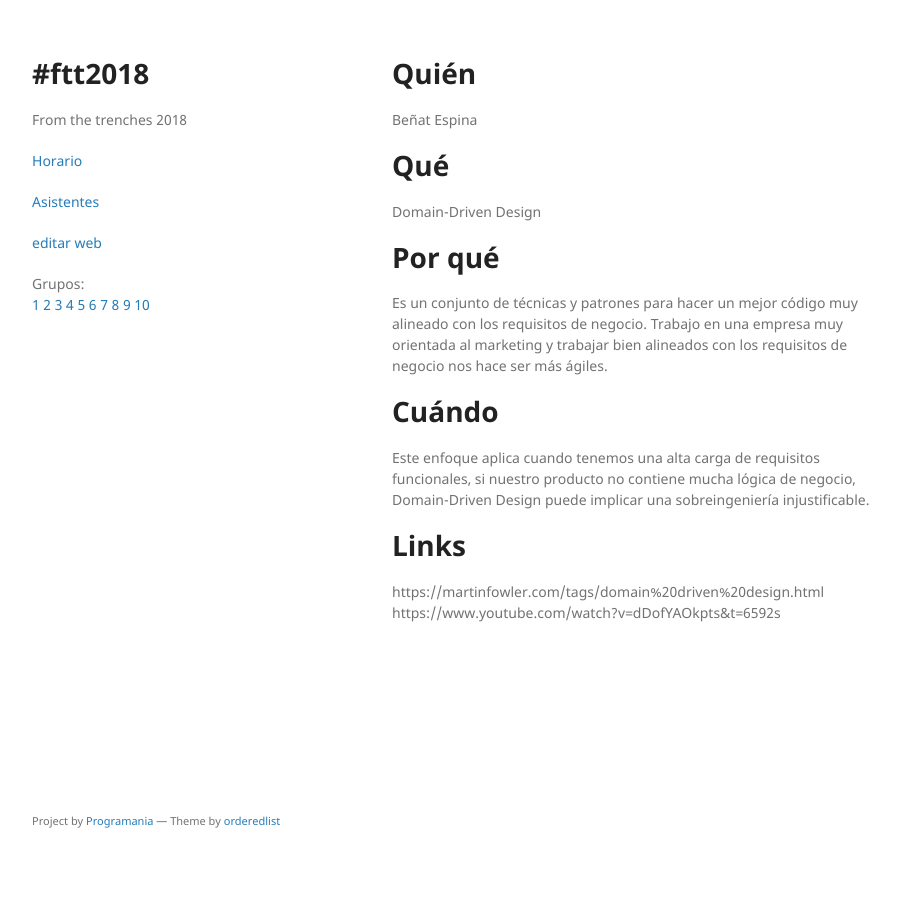
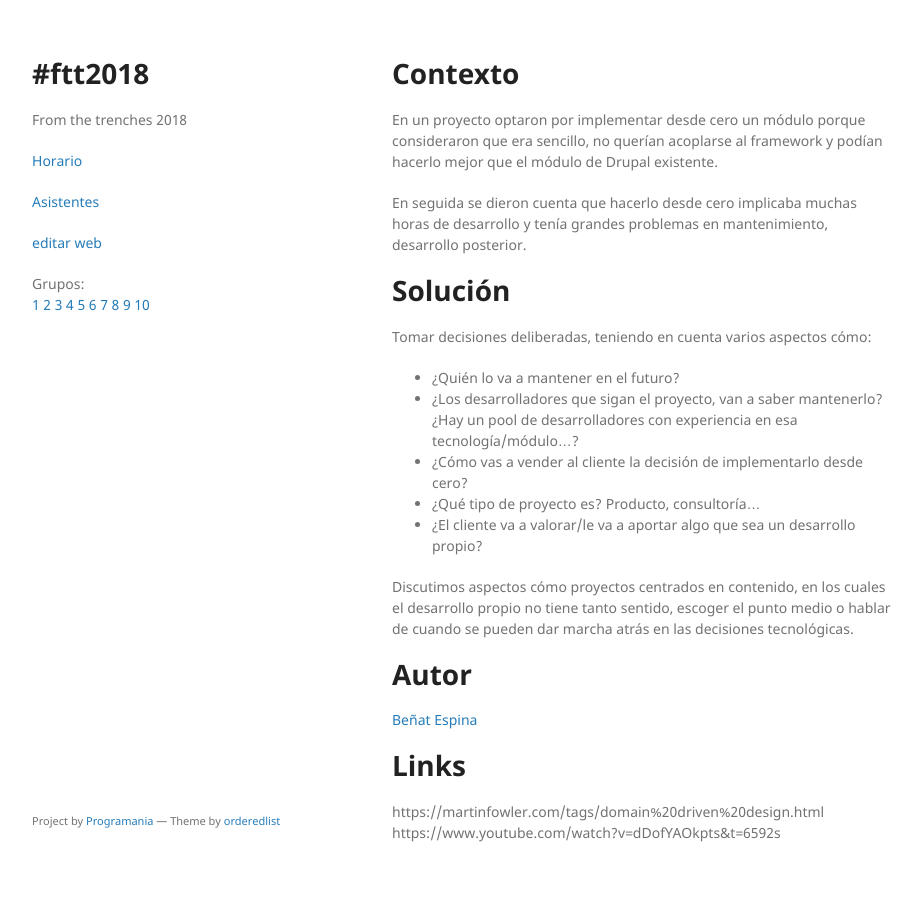
Before and after one commit to xala3pa/ftt2018, a Jekyll site: the page built from experiencias/39.md, in a window 1280 px wide. Shown: the whole page, without its empty margins (178-1100 px from the left). Built offline with Jekyll 4.4.1, drawn with Linux system fonts in a browser that asks for light colours; our own code applies the rules of GitHub Pages for plain Markdown files.

Commit message:
Update 39.md

```diff
--- a/experiencias/39.md
+++ b/experiencias/39.md
@@ -1,14 +1,24 @@
-# Quién
-Beñat Espina
+# Contexto
 
-# Qué
-Domain-Driven Design
+En un proyecto optaron por implementar desde cero un módulo porque consideraron que era sencillo, no querían acoplarse al framework y podían hacerlo mejor que el módulo de Drupal existente.
 
-# Por qué
-Es un conjunto de técnicas y patrones para hacer un mejor código muy alineado con los requisitos de negocio. Trabajo en una empresa muy orientada al marketing y trabajar bien alineados con los requisitos de negocio nos hace ser más ágiles.
+En seguida se dieron cuenta que hacerlo desde cero implicaba muchas horas de desarrollo y tenía grandes problemas en mantenimiento, desarrollo posterior.
 
-# Cuándo
-Este enfoque aplica cuando tenemos una alta carga de requisitos funcionales, si nuestro producto no contiene mucha lógica de negocio, Domain-Driven Design puede implicar una sobreingeniería injustificable.
+# Solución
+
+Tomar decisiones deliberadas, teniendo en cuenta varios aspectos cómo:
+
+* ¿Quién lo va a mantener en el futuro?
+* ¿Los desarrolladores que sigan el proyecto, van a saber mantenerlo? ¿Hay un pool de desarrolladores con experiencia en esa tecnología/módulo...?
+* ¿Cómo vas a vender al cliente la decisión de implementarlo desde cero?
+* ¿Qué tipo de proyecto es? Producto, consultoría...
+* ¿El cliente va a valorar/le va a aportar algo que sea un desarrollo propio?
+
+Discutimos aspectos cómo proyectos centrados en contenido, en los cuales el desarrollo propio no tiene tanto sentido, escoger el punto medio o hablar de cuando se pueden dar marcha atrás en las decisiones tecnológicas.
+
+# Autor
+
+[Beñat Espina](https://twitter.com/benatespina)
 
 # Links
 https://martinfowler.com/tags/domain%20driven%20design.html
```
